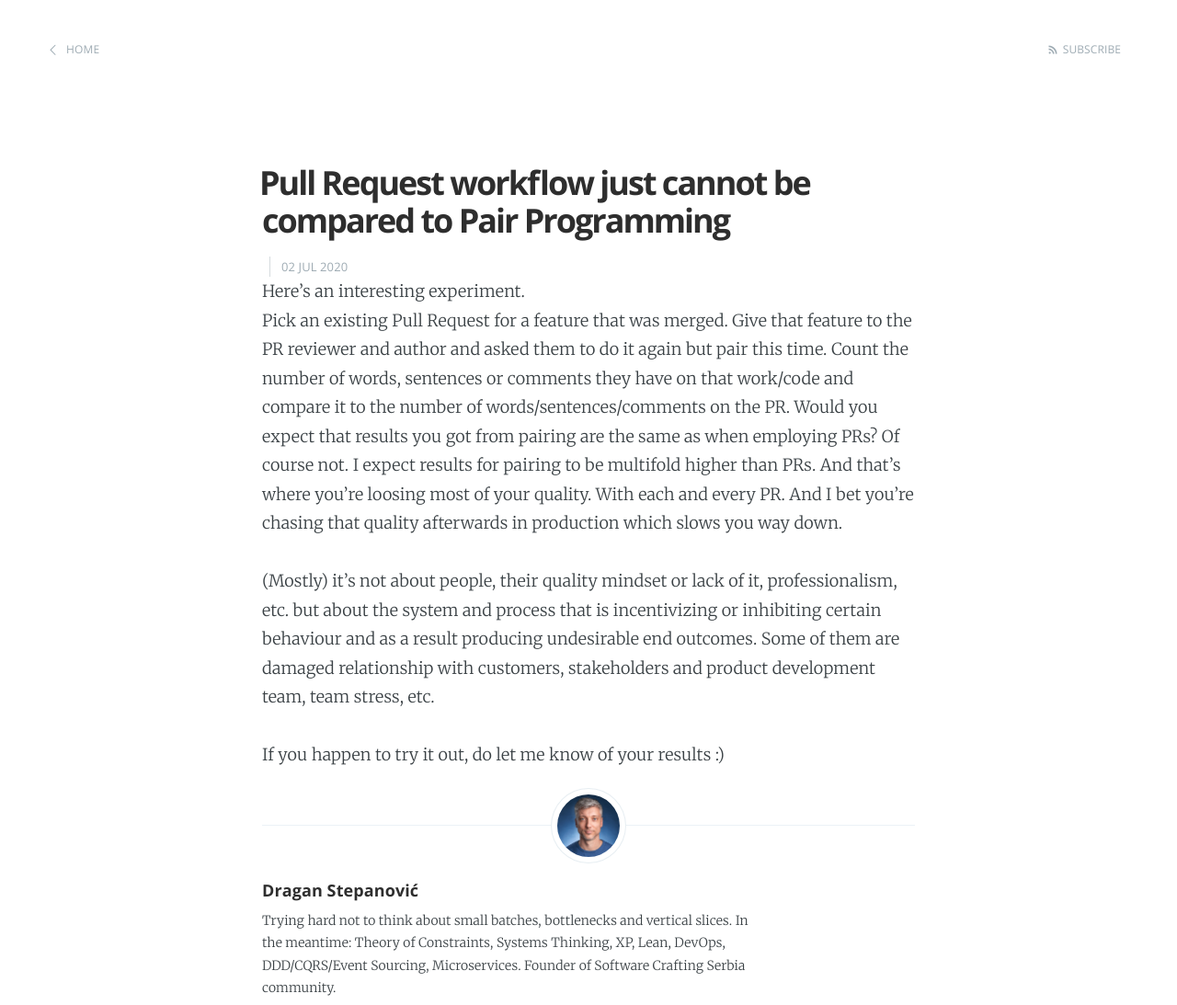
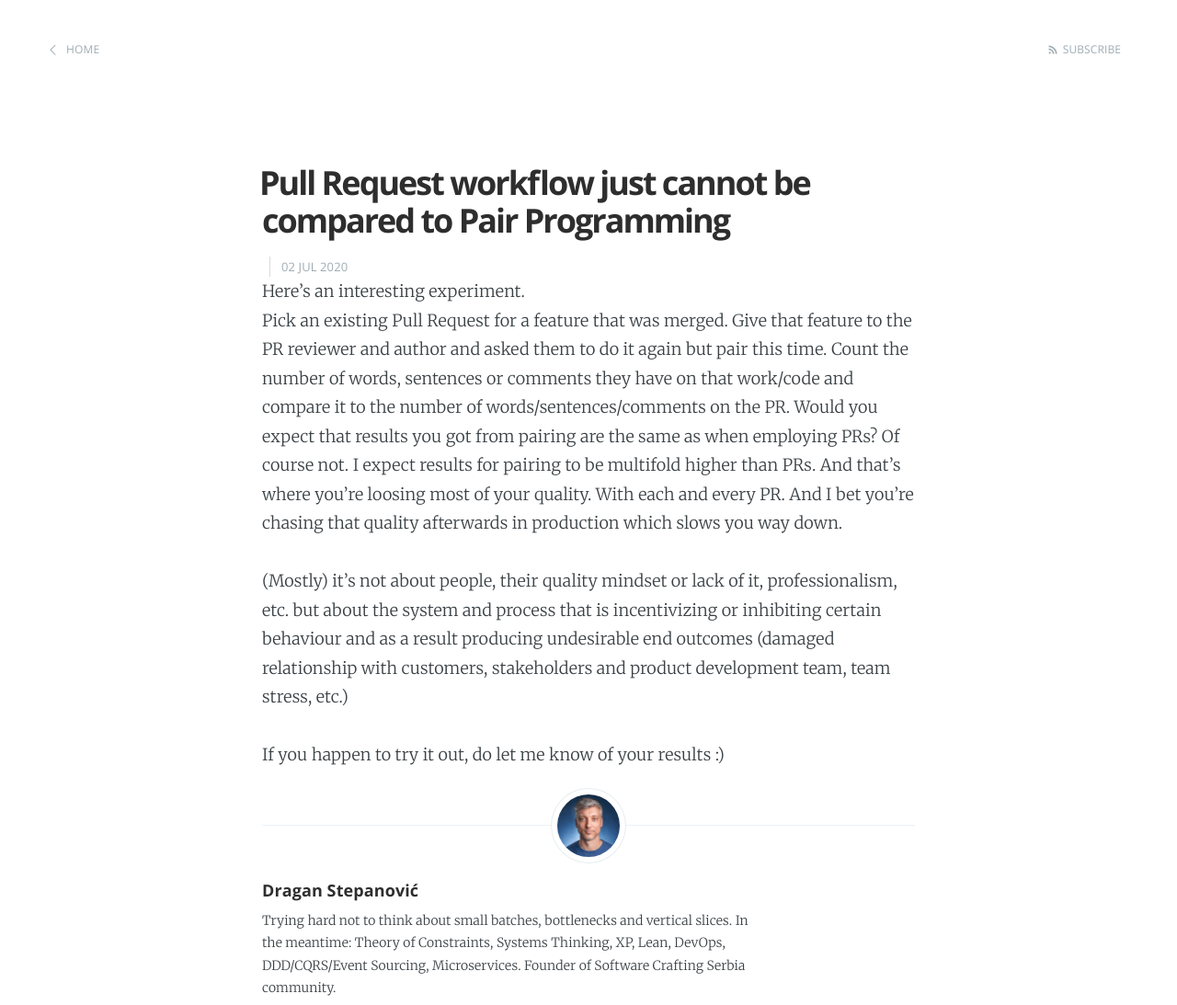
Before and after one commit to dragan-stepanovic/dragan-stepanovic.github.io, a Jekyll site: the page built from _posts/2020-07-02-prs-vs-pairing.md, in a window 1280 px wide, cut to the strip 0-1093 px from the top of the page. Shown: the whole strip at 92% size. Built offline with Jekyll 4.4.1, drawn with Linux system fonts in a browser that asks for light colours.

Commit message:
Update 2020-07-02-prs-vs-pairing.md

```diff
--- a/_posts/2020-07-02-prs-vs-pairing.md
+++ b/_posts/2020-07-02-prs-vs-pairing.md
@@ -10,7 +10,6 @@ Would you expect that results you got from pairing are the same as when employin
 Of course not. I expect results for pairing to be multifold higher than PRs.
 And that's where you're loosing most of your quality. With each and every PR. And I bet you're chasing that quality afterwards in production which slows you way down.
 
-(Mostly) it's not about people, their quality mindset or lack of it, professionalism, etc. but about the system and process that is incentivizing or inhibiting certain behaviour and as a result producing undesirable end outcomes.
-Some of them are damaged relationship with customers, stakeholders and product development team, team stress, etc.
+(Mostly) it's not about people, their quality mindset or lack of it, professionalism, etc. but about the system and process that is incentivizing or inhibiting certain behaviour and as a result producing undesirable end outcomes (damaged relationship with customers, stakeholders and product development team, team stress, etc.)
 
 If you happen to try it out, do let me know of your results :)
```
